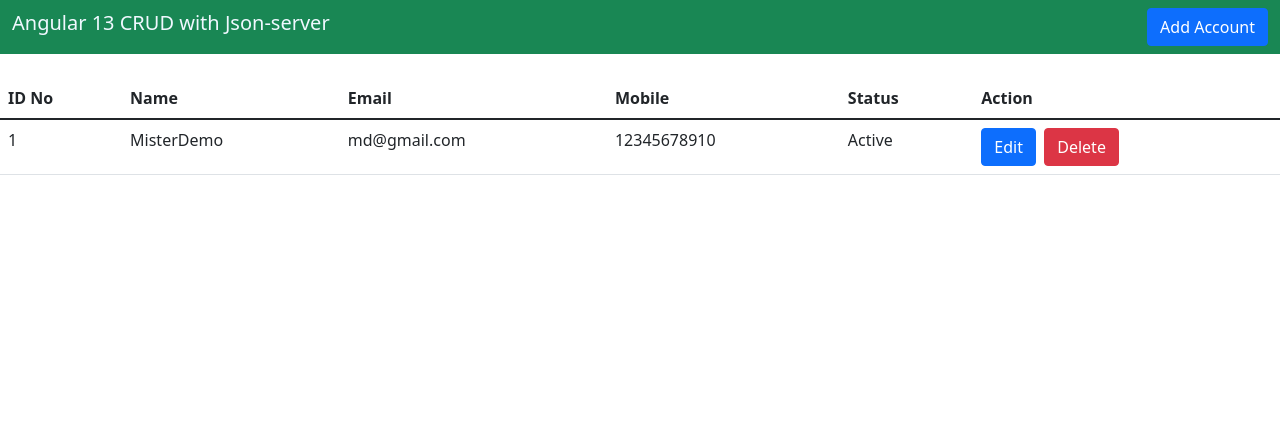
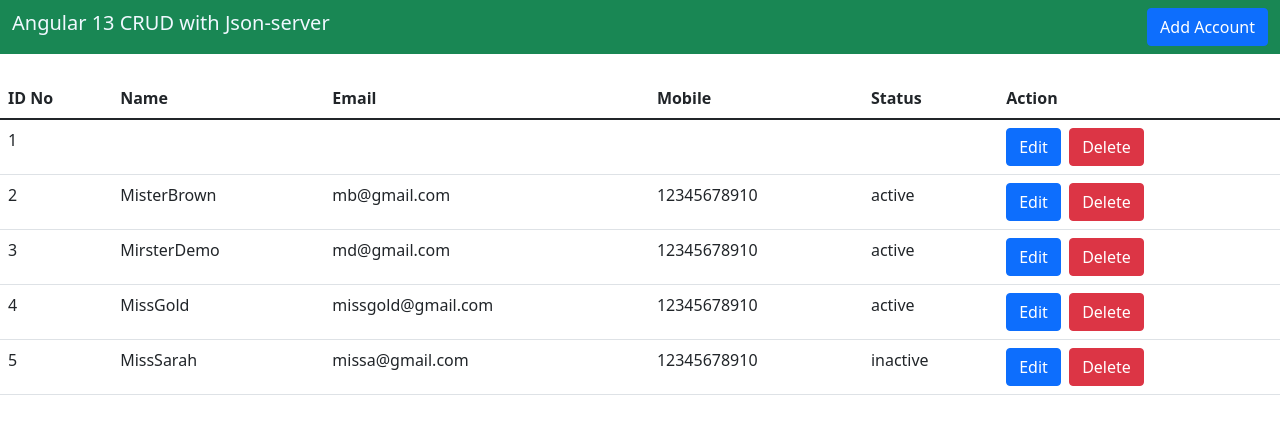
Before and after one commit to PallaviKatari/Angular-13-CRUD-with-JSON-server, an Angular app: page / in a window 1280 px wide. Shown: the top 434 px of the page. Built offline with nearby package versions, Linux system fonts and the light colour scheme; data requests are answered from the project's data file.

Commit message:
4. Fetch all accounts in the dashboard. Get method

```diff
--- a/db.json
+++ b/db.json
@@ -11,6 +11,27 @@
       "email": "mb@gmail.com",
       "mobile": "12345678910",
       "status": "active"
+    },
+    {
+      "id": 3,
+      "name": "MirsterDemo",
+      "email": "md@gmail.com",
+      "mobile": "12345678910",
+      "status": "active"
+    },
+    {
+      "id": 4,
+      "name": "MissGold",
+      "email": "missgold@gmail.com",
+      "mobile": "12345678910",
+      "status": "active"
+    },
+    {
+      "id": 5,
+      "name": "MissSarah",
+      "email": "missa@gmail.com",
+      "mobile": "12345678910",
+      "status": "inactive"
     }
   ],
   "comments": [
--- a/src/app/dashboard/dashboard.component.html
+++ b/src/app/dashboard/dashboard.component.html
@@ -21,12 +21,12 @@
     </tr>
   </thead>
   <tbody>
-    <tr>
-      <td>1</td>
-      <td>MisterDemo</td>
-      <td>md@gmail.com</td>
-      <td>12345678910</td>
-      <td>Active</td>
+    <tr *ngFor="let account of accountData">
+      <td>{{account.id}}</td>
+      <td>{{account.name}}</td>
+      <td>{{account.email}}</td>
+      <td>{{account.mobile}}</td>
+      <td>{{account.status}}</td>
       <td>
         <button class="btn btn-primary">Edit</button>&nbsp;
         <button class="btn btn-danger">Delete</button>
@@ -64,7 +64,7 @@
         </form>
       </div>
       <div class="modal-footer">
-        <button type="button" class="btn btn-secondary" data-bs-dismiss="modal">Close</button>
+        <button type="button" id="cancel" class="btn btn-secondary" data-bs-dismiss="modal">Close</button>
         <button type="button" (click)="postAccountDetails()" class="btn btn-primary">Add</button>
       </div>
     </div>
--- a/src/app/dashboard/dashboard.component.ts
+++ b/src/app/dashboard/dashboard.component.ts
@@ -11,6 +11,7 @@ import { ApiService } from '../shared/api.service';
 export class DashboardComponent implements OnInit {
   formValue!: FormGroup;
   accountModelObj : accountModel = new accountModel();
+  accountData!: any;
 
   constructor(private formbuilder: FormBuilder, private api:ApiService) { }
 
@@ -21,6 +22,7 @@ export class DashboardComponent implements OnInit {
       mobile:[''],
       status:[''],
     })
+    this.getAccounts();
   }
 
   postAccountDetails(){
@@ -32,10 +34,22 @@ export class DashboardComponent implements OnInit {
     this.api.postAccounts(this.accountModelObj).subscribe(res=>{
       console.log(res);
       alert("New account added successfully!")
+      let ref = document.getElementById('cancel')
+      ref?.click();
+      this.formValue.reset();
+      this.getAccounts();
     },
     err=>{
       alert("Something went wrong. Please check again!")
     })
   }
 
+  getAccounts(){
+    this.api.getAccounts().subscribe(res=>{
+      this.accountData = res;
+    }, err=>{
+
+    })
+  }
+
 }
```
